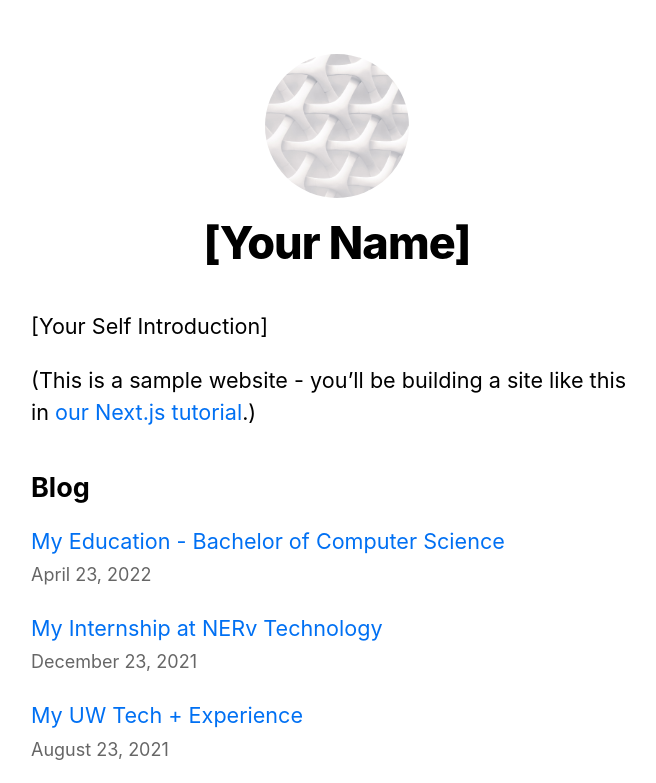
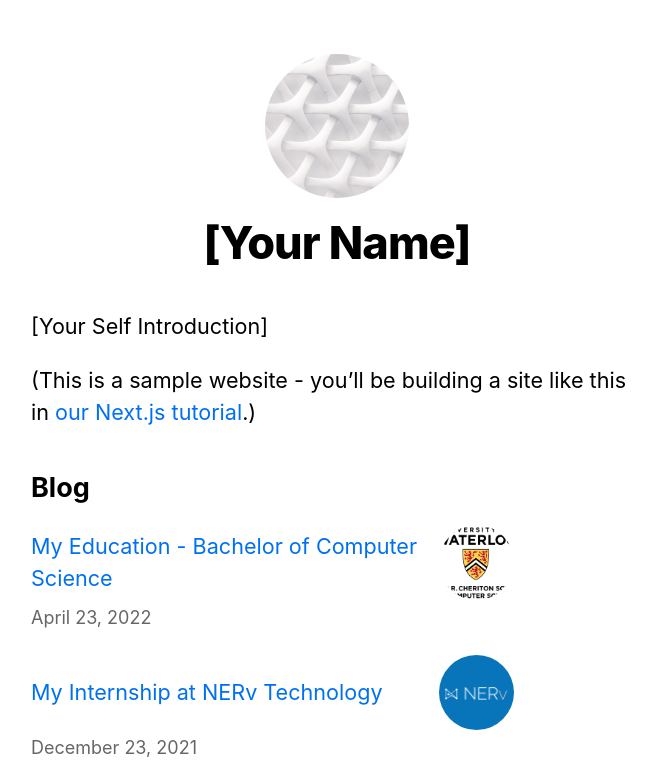
Before and after one commit to akassab/akassab-portfolio, a Next.js app: page / in a window 1280 px wide. Shown: the top 783 px of the page, without its empty margins (303-959 px from the left). Built offline with nearby package versions, Linux system fonts and the light colour scheme.

Commit message:
Update Menu

```diff
--- a/pages/index.tsx
+++ b/pages/index.tsx
@@ -4,6 +4,7 @@ import utilStyles from '../styles/utils.module.css';
 import { getSortedPostsData } from '../lib/posts';
 import Link from 'next/link';
 import Date from '../components/date';
+import { Avatar, Grid } from '@mui/material';
 
 const Home = ({ allPostsData }) => {
   return (
@@ -21,15 +22,32 @@ const Home = ({ allPostsData }) => {
       <section className={`${utilStyles.headingMd} ${utilStyles.padding1px}`}>
         <h2 className={utilStyles.headingLg}>Blog</h2>
         <ul className={utilStyles.list}>
-          {allPostsData.map(({ id, date, title }) => (
+          {allPostsData.map(({ id, date, title, img }) => (
             <li className={utilStyles.listItem} key={id}>
+              <Grid container>
+                <Grid item xs={8} className={utilStyles.listItemTextContainer}>
                   <Link href={`/posts/${id}`}>
                     <a>{title}</a>
                   </Link>
-              <br />
+                </Grid>
+                <Grid item xs={4}>
+                  <Link href={`/posts/${id}`}>
+                    <a>
+                      <Avatar
+                        className={utilStyles.listItemImage}
+                        alt={`${img} Logo`}
+                        src={`/images/${img}`}
+                        sx={{ width: 75, height: 75 }}
+                      />
+                    </a>
+                  </Link>
+                </Grid>
+                <Grid>
                   <small className={utilStyles.lightText}>
                     <Date dateString={date} />
                   </small>
+                </Grid>
+              </Grid>
             </li>
           ))}
         </ul>
--- a/posts/education.md
+++ b/posts/education.md
@@ -1,6 +1,7 @@
 ---
 title: 'My Education - Bachelor of Computer Science'
 date: '2022-04-23'
+img: education.png
 ---
 
 [![University of Waterloo Logo](/images/education.png)](https://uwaterloo.ca/future-students/programs/computer-science)
--- a/posts/hack-the-north.md
+++ b/posts/hack-the-north.md
@@ -1,6 +1,7 @@
 ---
 title: 'My Hack The North 2020++ Experience'
 date: '2021-01-04'
+img: hack-the-north.png
 ---
 
 [![Hack The North 2020 ++ Logo](/images/hack-the-north.png)](https://hackthenorth.com/)
--- a/posts/nerv-technology.md
+++ b/posts/nerv-technology.md
@@ -1,6 +1,7 @@
 ---
 title: 'My Internship at NERv Technology'
 date: '2021-12-23'
+img: nerv-technology.png
 ---
 
 [![NERv Technology Logo](/images/nerv-technology.png)](https://nervtechnology.com/)
--- a/posts/rocket-doctor.md
+++ b/posts/rocket-doctor.md
@@ -1,6 +1,7 @@
 ---
 title: 'My Internship at Rocket Doctor'
 date: '2021-04-23'
+img: rocket-doctor.jpeg
 ---
 
 [![Rocket Doctor Logo](/images/rocket-doctor.jpeg)](https://www.rocketdoctor.ca)
--- a/posts/uw-tech-plus.md
+++ b/posts/uw-tech-plus.md
@@ -1,6 +1,7 @@
 ---
 title: 'My UW Tech + Experience'
 date: '2021-08-23'
+img: uw-tech-plus.jpeg
 ---
 
 [![UW Tech Plus Logo](/images/uw-tech-plus.jpeg)](https://www.techplusuw.org/)
--- a/styles/utils.module.css
+++ b/styles/utils.module.css
@@ -47,6 +47,15 @@
   margin: 0 0 1.25rem;
 }
 
+.listItemTextContainer {
+  display: flex;
+  align-items: center;
+}
+
+.listItemImage:hover {
+  opacity: 0.6;
+}
+
 .lightText {
   color: #666;
 }
```
Lines whose indentation alone changed are shown as unchanged.
